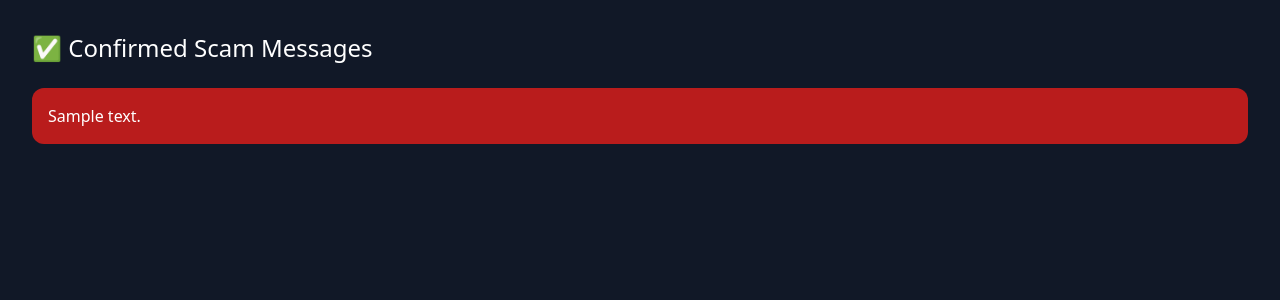
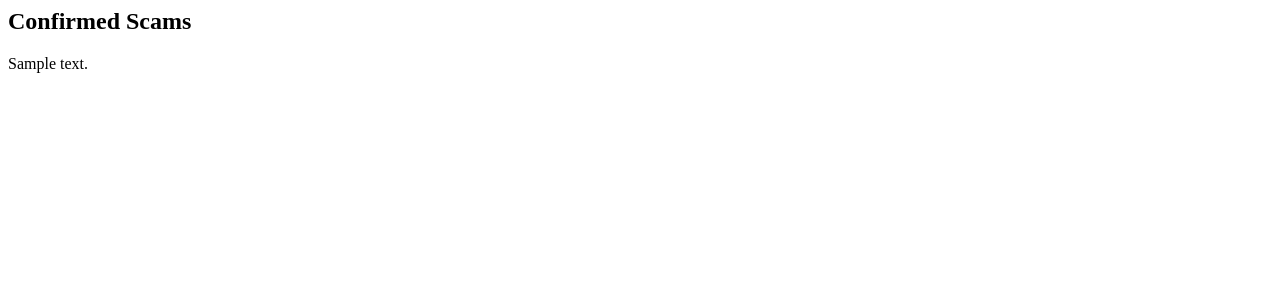
Before and after one commit to Mkumar262006/ai-fraud-message-detector, a Flask app: page /admin/confirmed in a window 1280 px wide. Shown: the top 300 px of the page. Run offline with Flask 3, Linux system fonts and the light colour scheme; a user stored in the database is signed in; tables that the repository leaves empty hold one stand-in row (values such as "Sample post"); some libraries are stand-ins or nearby versions.

Commit message:
Update confirmed.html

```diff
--- a/templates/confirmed.html
+++ b/templates/confirmed.html
@@ -1,22 +1,5 @@
-<!DOCTYPE html>
-<html>
-<head>
-<script src="https://cdn.tailwindcss.com"></script>
-</head>
-
-<body class="bg-gray-900 text-white p-8">
-
-<h1 class="text-2xl mb-6">✅ Confirmed Scam Messages</h1>
-
-<div class="space-y-4">
+<h2>Confirmed Scams</h2>
 
 {% for row in data %}
-<div class="bg-red-700 p-4 rounded-xl">
-{{ row[0] }}
-</div>
+<p>{{ row[0] }}</p>
 {% endfor %}
-
-</div>
-
-</body>
-</html>
```
